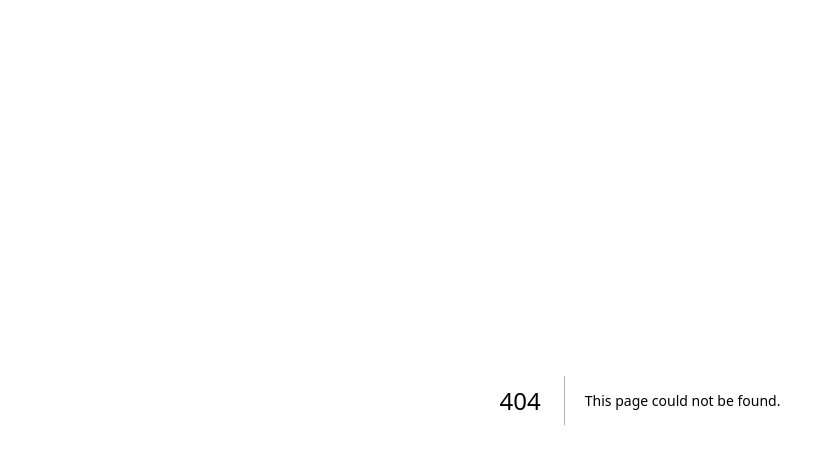
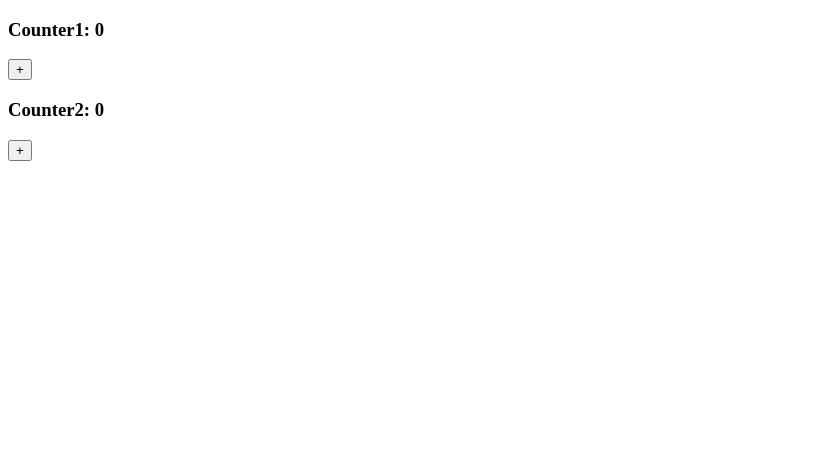
Before and after one commit to minchodang/MySketchBook, a Next.js app: page /store-test in a window 1280 px wide. Before the commit this address had no page. Shown: the top 464 px of the page, without its empty margins (0-835 px from the left). Built offline with nearby package versions, Linux system fonts and the light colour scheme.

Commit message:
Feat: createStore, useStore (#16)

```diff
--- /dev/null
+++ b/src/components/Counter1.tsx
@@ -0,0 +1,19 @@
+import { useStore } from '@/hooks/useStore';
+import { counterStore } from '@/pages/store-test';
+
+export const Counter1 = () => {
+    const [state, setState] = useStore(counterStore);
+
+    const handleClick = () => {
+        setState((prev) => ({ count: prev.count + 1 }));
+    };
+
+    return (
+        <>
+            <h3>Counter1: {state.count}</h3>
+            <button type="button" onClick={handleClick}>
+                +
+            </button>
+        </>
+    );
+};
--- /dev/null
+++ b/src/components/Counter2.tsx
@@ -0,0 +1,19 @@
+import { useStore } from '@/hooks/useStore';
+import { counterStore } from '@/pages/store-test';
+
+export const Counter2 = () => {
+    const [state, setState] = useStore(counterStore);
+
+    const handleClick = () => {
+        setState((prev) => ({ count: prev.count - 1 }));
+    };
+
+    return (
+        <>
+            <h3>Counter2: {state.count}</h3>
+            <button type="button" onClick={handleClick}>
+                +
+            </button>
+        </>
+    );
+};
--- /dev/null
+++ b/src/hooks/useStore.ts
@@ -0,0 +1,13 @@
+import { useEffect, useState } from 'react';
+import { Store } from '@type/common/StoreType';
+
+export const useStore = <State>(store: Store<State>) => {
+    const [state, setState] = useState<State>(() => store.get());
+    useEffect(() => {
+        const unsubscribe = store.subscribe(() => {
+            setState(store.get());
+        });
+        return unsubscribe;
+    }, [store]);
+    return [state, store.set] as const;
+};
--- a/src/pages/_app.tsx
+++ b/src/pages/_app.tsx
@@ -8,7 +8,6 @@ import {
 import { ReactQueryDevtools } from '@tanstack/react-query-devtools';
 import type { AppProps } from 'next/app';
 import Head from 'next/head';
-import { Stack } from '@/utils/stackflow';
 
 const App = ({ Component, pageProps }: AppProps<{ dehydratedState: DehydratedState }>) => {
     const [queryClient] = useState(
--- /dev/null
+++ b/src/pages/store-test/index.tsx
@@ -0,0 +1,16 @@
+import styled from '@emotion/styled';
+import { Counter1 } from '@/components/Counter1';
+import { Counter2 } from '@/components/Counter2';
+import { createStore } from '@/utils/createStore';
+
+const Container = styled.div``;
+export const counterStore = createStore({ count: 0 });
+
+const IndexPage = () => (
+    <Container>
+        <Counter1 />
+        <Counter2 />
+    </Container>
+);
+
+export default IndexPage;
--- /dev/null
+++ b/src/utils/createStore.ts
@@ -0,0 +1,25 @@
+import { Initializer, Store } from '@type/common/StoreType';
+
+export const createStore = <State>(initialState: Initializer<State>): Store<State> => {
+    let state = typeof initialState !== 'function' ? initialState : initialState();
+
+    const callbacks = new Set<() => void>();
+    const get = () => state;
+    const set = (nextState: State | ((prev: State) => State)) => {
+        state =
+            typeof nextState === 'function'
+                ? (nextState as (prev: State) => State)(state)
+                : nextState;
+        callbacks.forEach((callback) => callback());
+        return state;
+    };
+
+    const subscribe = (callback: () => void) => {
+        callbacks.add(callback);
+        return () => {
+            callbacks.delete(callback);
+        };
+    };
+
+    return { get, set, subscribe };
+};
--- a/tsconfig.json
+++ b/tsconfig.json
@@ -22,7 +22,8 @@
             }
         ],
         "paths": {
-            "@/*": ["./src/*"]
+            "@/*": ["src/*"],
+            "@type/*": ["types/*"]
         },
         "types": ["node", "socket.io"]
     },
--- /dev/null
+++ b/types/common/StoreType.ts
@@ -0,0 +1,7 @@
+export type Initializer<T> = T extends any ? T | ((prev: T) => T) : never;
+
+export type Store<State> = {
+    get: () => State;
+    set: (action: Initializer<State>) => State;
+    subscribe: (callback: () => void) => () => void;
+};
```
Also changed, not shown: 1 other file (tests, documents, lock files or other folders).
